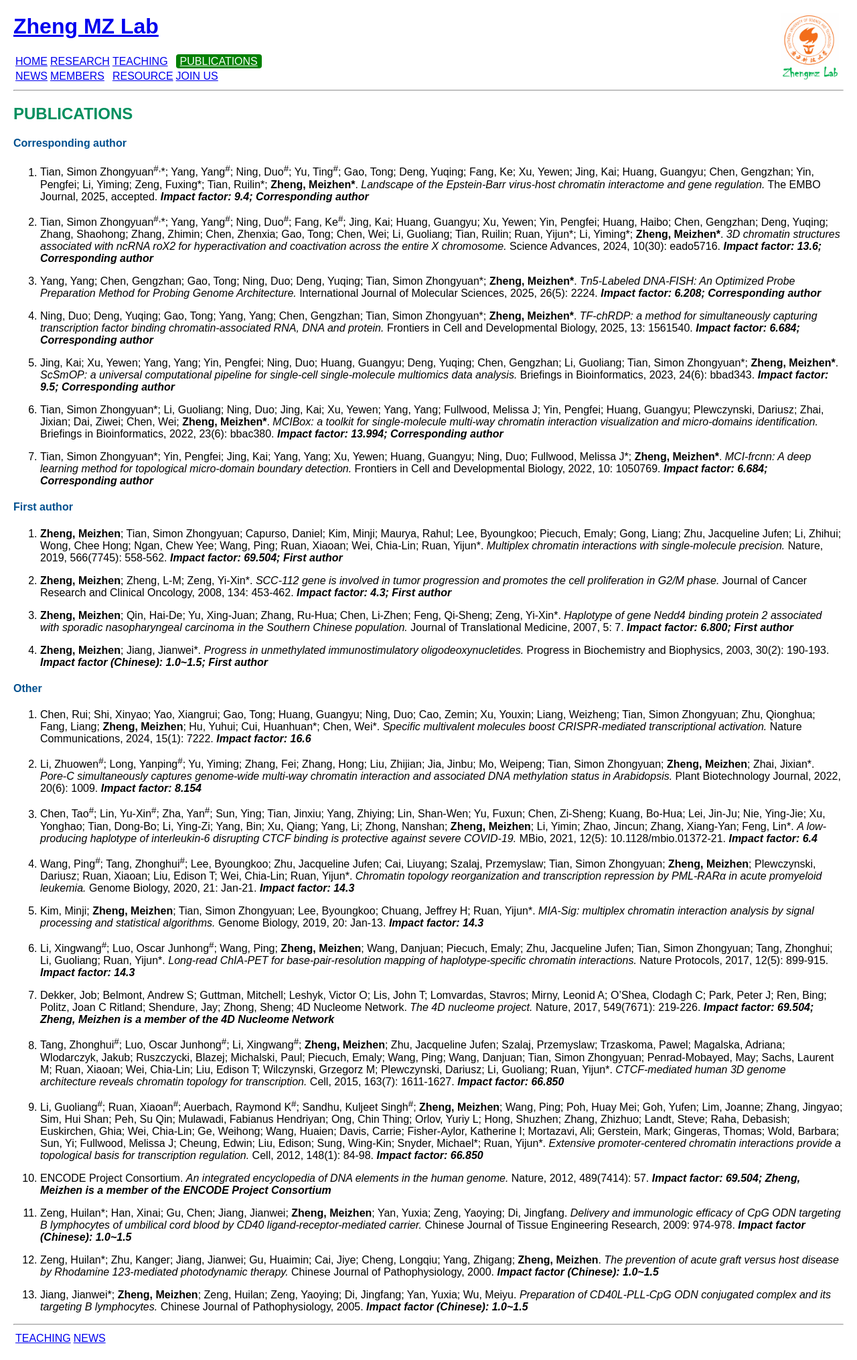
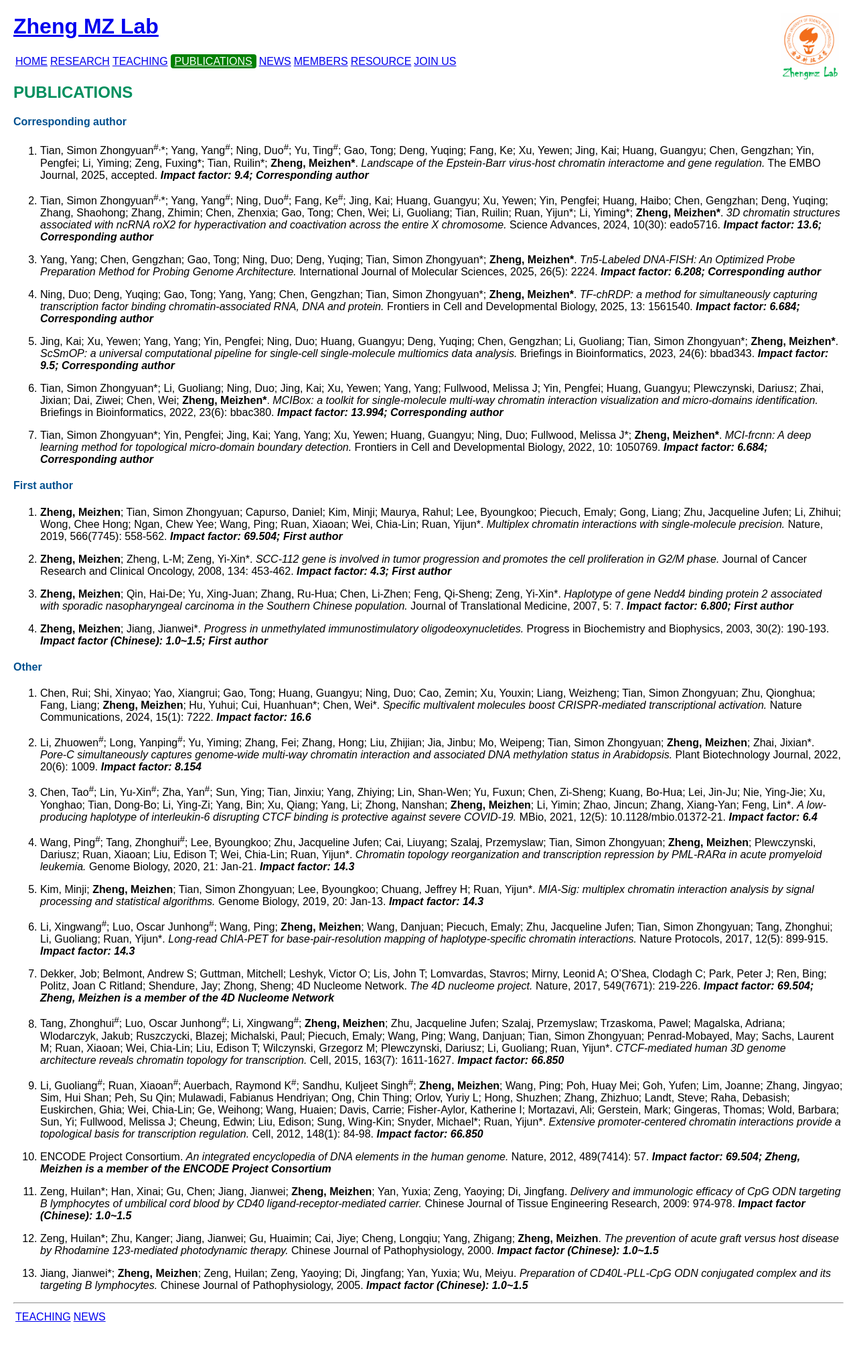
Before and after one commit to ZhengmzLab/zhengmzlab.github.io, a Jekyll site: the page built from publications.md, in a window 1280 px wide. Shown: the whole page at 67% size. Built offline with Jekyll 4.4.1, drawn with Linux system fonts in a browser that asks for light colours; after the commit the page ends 1998 px from its top, so only the background shows below that.

Commit message:
Update publications.md

```diff
--- a/publications.md
+++ b/publications.md
@@ -9,8 +9,6 @@ title: PUBLICATIONS
     <td><a href="https://www.zhengmzlab.com/research.html">RESEARCH</a></td>
     <td><a href="https://www.zhengmzlab.com/teaching.html">TEACHING</a></td>
     <td><a href="https://www.zhengmzlab.com/publications.html" style="background-color: green; color: white; padding: 2px 6px; border-radius: 4px;">PUBLICATIONS</a></td>
-  </tr>
-  <tr>
     <td><a href="https://www.zhengmzlab.com/join_us.html">NEWS</a></td>
     <td><a href="https://www.zhengmzlab.com/members.html">MEMBERS</a></td>
     <td><a href="https://www.zhengmzlab.com/resource.html">RESOURCE</a></td>
@@ -18,7 +16,8 @@ title: PUBLICATIONS
   </tr>
 </table>
 
----
+
+
 
 ## <span style="color:#008f5e; font-weight:bold;">PUBLICATIONS</span>
 
```
